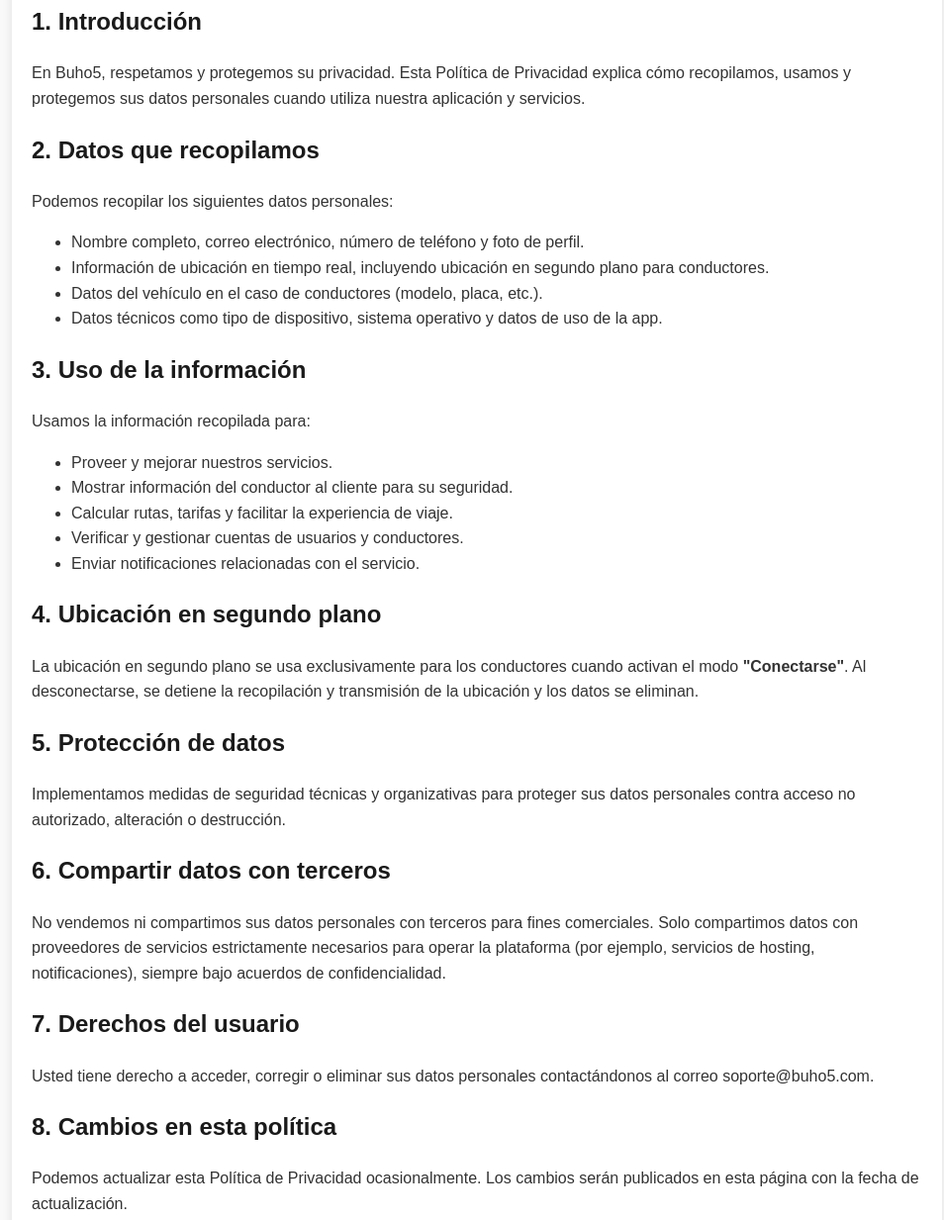
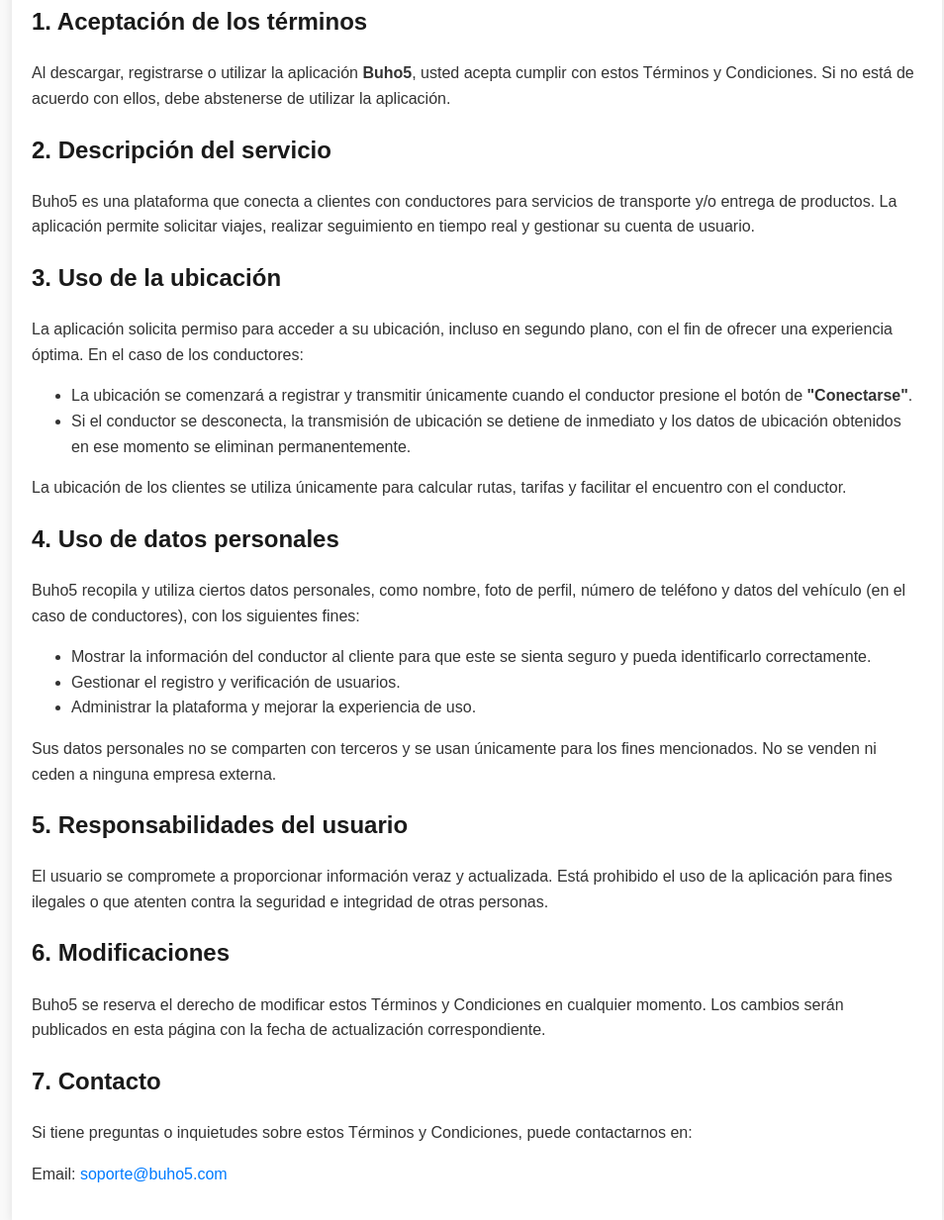
Before and after one commit to Ixcoy2/politica-privacidad-buho5, a plain HTML site: page index2.html in a window 1280 px wide. Shown: the part 254-1487 px from the top of the page at 99% size, without its empty margins (158-1112 px from the left). Drawn offline with Linux system fonts and the light colour scheme.

Commit message:
Update index2.html

```diff
--- a/index2.html
+++ b/index2.html
@@ -1,15 +1,16 @@
 <!DOCTYPE html>
 <html lang="es">
 <head>
-    <meta charset="UTF-8" />
-    <meta name="viewport" content="width=device-width, initial-scale=1" />
-    <title>Política de Privacidad - Buho5</title>
+    <meta charset="UTF-8">
+    <meta name="viewport" content="width=device-width, initial-scale=1.0">
+    <title>Términos y Condiciones - Buho5</title>
     <style>
         body {
             font-family: Arial, sans-serif;
             background-color: #f9f9f9;
             color: #333;
-            margin: 0; padding: 0;
+            margin: 0;
+            padding: 0;
             line-height: 1.6;
         }
         header {
@@ -43,58 +44,52 @@
     </style>
 </head>
 <body>
+
 <header>
-    <h1>Política de Privacidad</h1>
+    <h1>Términos y Condiciones</h1>
     <p>Buho5</p>
 </header>
 
 <main>
     <p><strong>Última actualización:</strong> 7 de agosto de 2025</p>
 
-    <h2>1. Introducción</h2>
-    <p>En Buho5, respetamos y protegemos su privacidad. Esta Política de Privacidad explica cómo recopilamos, usamos y protegemos sus datos personales cuando utiliza nuestra aplicación y servicios.</p>
+    <h2>1. Aceptación de los términos</h2>
+    <p>Al descargar, registrarse o utilizar la aplicación <strong>Buho5</strong>, usted acepta cumplir con estos Términos y Condiciones. Si no está de acuerdo con ellos, debe abstenerse de utilizar la aplicación.</p>
 
-    <h2>2. Datos que recopilamos</h2>
-    <p>Podemos recopilar los siguientes datos personales:</p>
+    <h2>2. Descripción del servicio</h2>
+    <p>Buho5 es una plataforma que conecta a clientes con conductores para servicios de transporte y/o entrega de productos. La aplicación permite solicitar viajes, realizar seguimiento en tiempo real y gestionar su cuenta de usuario.</p>
+
+    <h2>3. Uso de la ubicación</h2>
+    <p>La aplicación solicita permiso para acceder a su ubicación, incluso en segundo plano, con el fin de ofrecer una experiencia óptima. En el caso de los conductores:</p>
     <ul>
-        <li>Nombre completo, correo electrónico, número de teléfono y foto de perfil.</li>
-        <li>Información de ubicación en tiempo real, incluyendo ubicación en segundo plano para conductores.</li>
-        <li>Datos del vehículo en el caso de conductores (modelo, placa, etc.).</li>
-        <li>Datos técnicos como tipo de dispositivo, sistema operativo y datos de uso de la app.</li>
+        <li>La ubicación se comenzará a registrar y transmitir únicamente cuando el conductor presione el botón de <strong>"Conectarse"</strong>.</li>
+        <li>Si el conductor se desconecta, la transmisión de ubicación se detiene de inmediato y los datos de ubicación obtenidos en ese momento se eliminan permanentemente.</li>
     </ul>
+    <p>La ubicación de los clientes se utiliza únicamente para calcular rutas, tarifas y facilitar el encuentro con el conductor.</p>
 
-    <h2>3. Uso de la información</h2>
-    <p>Usamos la información recopilada para:</p>
+    <h2>4. Uso de datos personales</h2>
+    <p>Buho5 recopila y utiliza ciertos datos personales, como nombre, foto de perfil, número de teléfono y datos del vehículo (en el caso de conductores), con los siguientes fines:</p>
     <ul>
-        <li>Proveer y mejorar nuestros servicios.</li>
-        <li>Mostrar información del conductor al cliente para su seguridad.</li>
-        <li>Calcular rutas, tarifas y facilitar la experiencia de viaje.</li>
-        <li>Verificar y gestionar cuentas de usuarios y conductores.</li>
-        <li>Enviar notificaciones relacionadas con el servicio.</li>
+        <li>Mostrar la información del conductor al cliente para que este se sienta seguro y pueda identificarlo correctamente.</li>
+        <li>Gestionar el registro y verificación de usuarios.</li>
+        <li>Administrar la plataforma y mejorar la experiencia de uso.</li>
     </ul>
+    <p>Sus datos personales no se comparten con terceros y se usan únicamente para los fines mencionados. No se venden ni ceden a ninguna empresa externa.</p>
 
-    <h2>4. Ubicación en segundo plano</h2>
-    <p>La ubicación en segundo plano se usa exclusivamente para los conductores cuando activan el modo <strong>"Conectarse"</strong>. Al desconectarse, se detiene la recopilación y transmisión de la ubicación y los datos se eliminan.</p>
+    <h2>5. Responsabilidades del usuario</h2>
+    <p>El usuario se compromete a proporcionar información veraz y actualizada. Está prohibido el uso de la aplicación para fines ilegales o que atenten contra la seguridad e integridad de otras personas.</p>
 
-    <h2>5. Protección de datos</h2>
-    <p>Implementamos medidas de seguridad técnicas y organizativas para proteger sus datos personales contra acceso no autorizado, alteración o destrucción.</p>
+    <h2>6. Modificaciones</h2>
+    <p>Buho5 se reserva el derecho de modificar estos Términos y Condiciones en cualquier momento. Los cambios serán publicados en esta página con la fecha de actualización correspondiente.</p>
 
-    <h2>6. Compartir datos con terceros</h2>
-    <p>No vendemos ni compartimos sus datos personales con terceros para fines comerciales. Solo compartimos datos con proveedores de servicios estrictamente necesarios para operar la plataforma (por ejemplo, servicios de hosting, notificaciones), siempre bajo acuerdos de confidencialidad.</p>
-
-    <h2>7. Derechos del usuario</h2>
-    <p>Usted tiene derecho a acceder, corregir o eliminar sus datos personales contactándonos al correo soporte@buho5.com.</p>
-
-    <h2>8. Cambios en esta política</h2>
-    <p>Podemos actualizar esta Política de Privacidad ocasionalmente. Los cambios serán publicados en esta página con la fecha de actualización.</p>
-
-    <h2>9. Contacto</h2>
-    <p>Si tiene preguntas sobre esta Política de Privacidad, puede contactarnos en:</p>
+    <h2>7. Contacto</h2>
+    <p>Si tiene preguntas o inquietudes sobre estos Términos y Condiciones, puede contactarnos en:</p>
     <p>Email: <a href="mailto:soporte@buho5.com">soporte@buho5.com</a></p>
 </main>
 
 <footer>
     &copy; 2025 Buho5. Todos los derechos reservados.
 </footer>
+
 </body>
 </html>
```
